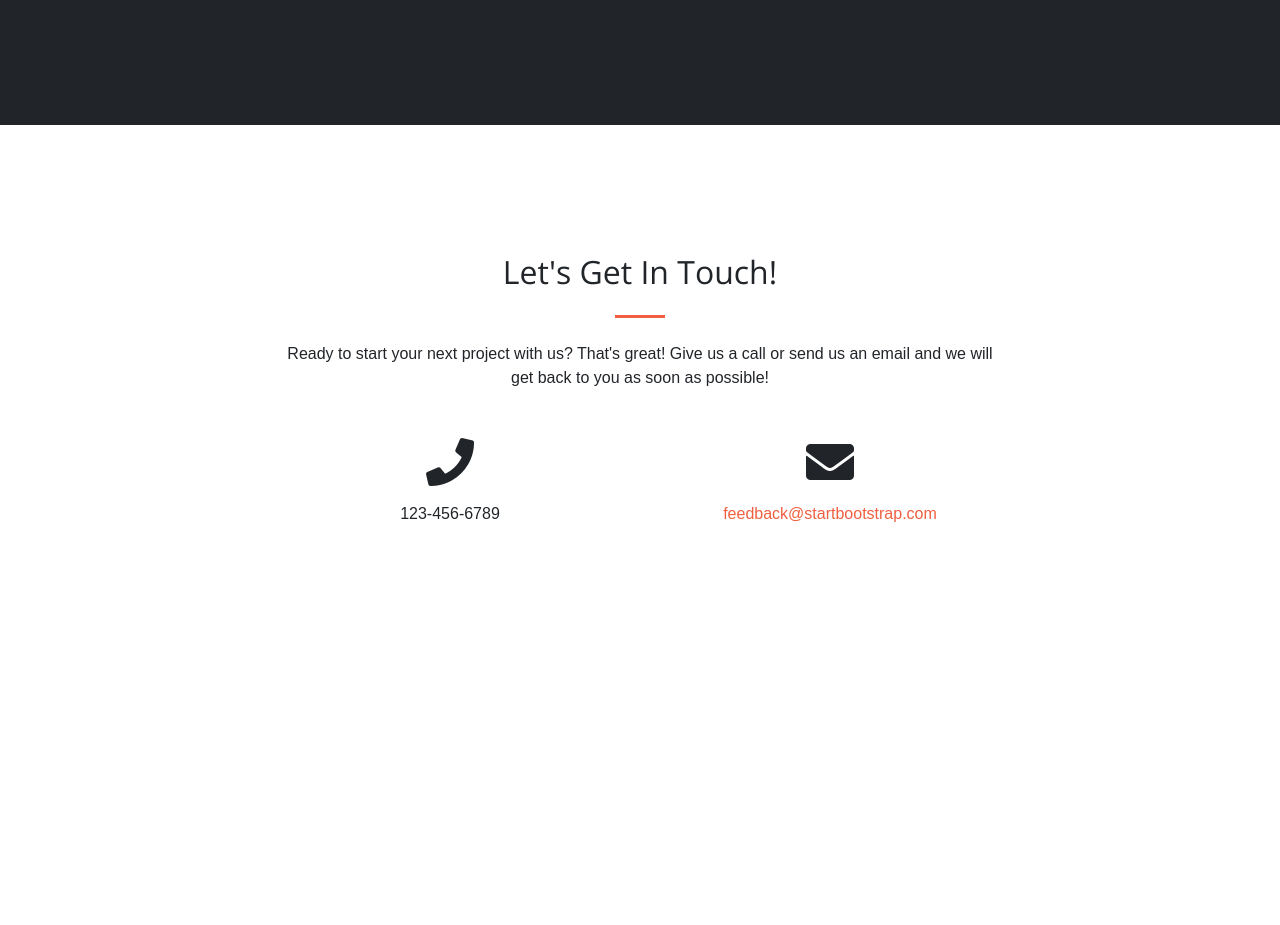
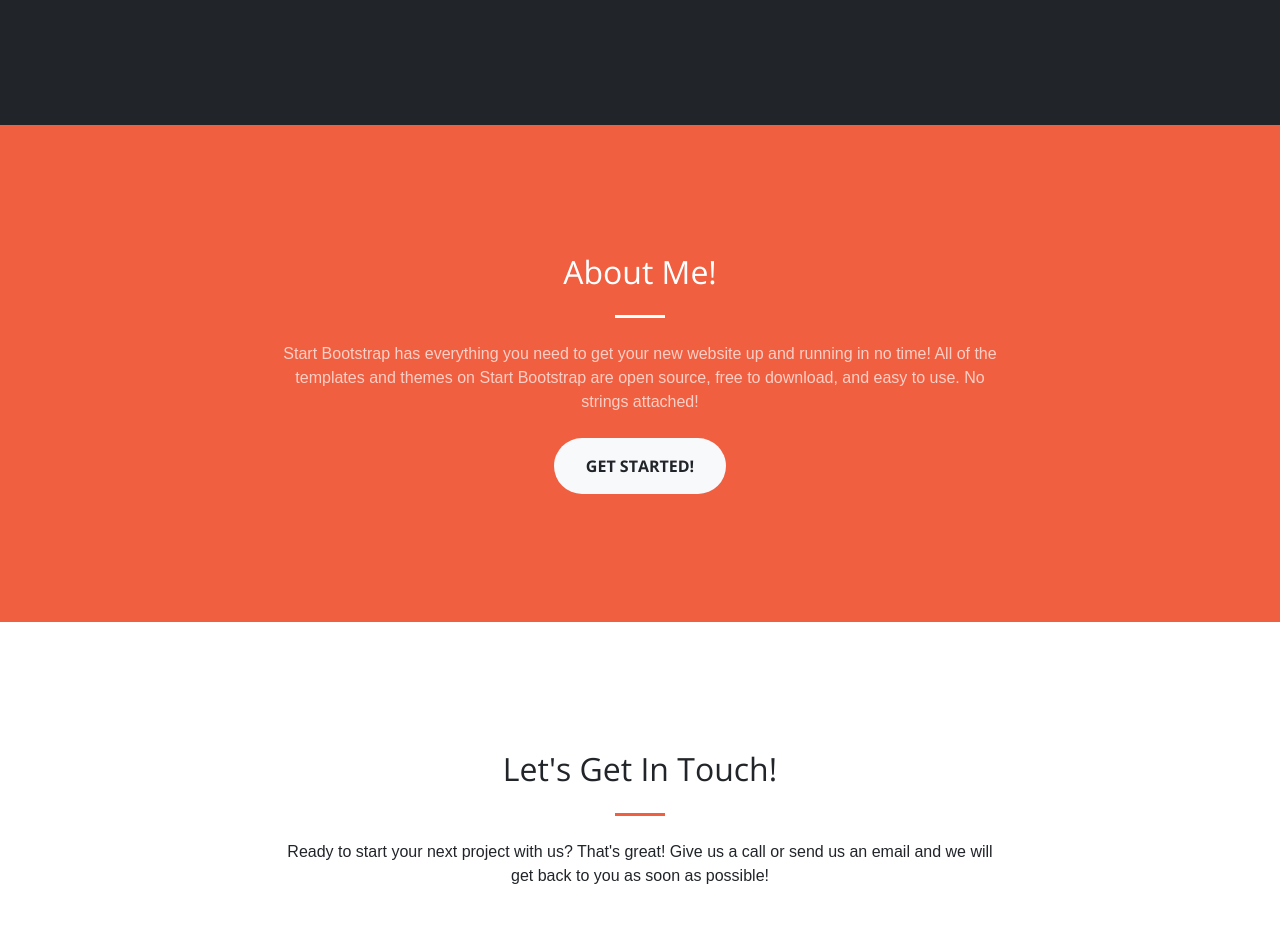
Before and after one commit to victoriamorais/portfolio-gama, a plain HTML site: page index.html in a window 1280 px wide. Shown: the part 2080-3005 px from the top of the page. Before the commit the page ends 2750 px from the top, so only its background shows below. Drawn offline with nearby package versions, Linux system fonts and the light colour scheme; a web font is replaced by a local one.

Commit message:
Update index.html

```diff
--- a/index.html
+++ b/index.html
@@ -71,21 +71,6 @@
         </div>
       </div>
     </header>
-
-    <!-- <section class="bg-primary" id="about">
-      <div class="container">
-        <div class="row">
-          <div class="col-lg-8 mx-auto text-center">
-            <h2 class="section-heading text-white">We've got what you need!</h2>
-            <hr class="light my-4">
-            <p class="text-faded mb-4">Start Bootstrap has everything you need to get your new website up and running in no time! All of the templates and themes on Start Bootstrap are open source, free to download, and easy to use. No strings attached!</p>
-            <a class="btn btn-light btn-xl js-scroll-trigger" href="#services">Get Started!</a>
-          </div>
-        </div>
-      </div>
-    </section> -->
-
-
 
     <section class="p-0" id="portfolio">
       <div class="container-fluid p-0">
@@ -203,7 +188,7 @@
           </div>
           <div class="col-lg-3 col-md-6 text-center">
             <div class="service-box mt-5 mx-auto">
-              <i class="far fa-alicorn text-primary mb-3 sr-icon-2"></i>
+              <i class="fas fa-horse text-primary mb-3 sr-icon-2"></i>
               <h3 class="mb-3">Prototype</h3>
               <p class="text-muted mb-0">Figma, Photoshop, XD, Illustrator</p>
             </div>
@@ -229,6 +214,19 @@
       <div class="container text-center">
         <h2 class="mb-4">Free Download at Start Bootstrap!</h2>
         <a class="btn btn-light btn-xl sr-button" href="http://startbootstrap.com/template-overviews/creative/">Download Now!</a>
+      </div>
+    </section>
+
+    <section class="bg-primary" id="about">
+      <div class="container">
+        <div class="row">
+          <div class="col-lg-8 mx-auto text-center">
+            <h2 class="section-heading text-white">About Me!</h2>
+            <hr class="light my-4">
+            <p class="text-faded mb-4">Start Bootstrap has everything you need to get your new website up and running in no time! All of the templates and themes on Start Bootstrap are open source, free to download, and easy to use. No strings attached!</p>
+            <a class="btn btn-light btn-xl js-scroll-trigger" href="#services">Get Started!</a>
+          </div>
+        </div>
       </div>
     </section>
 
```
